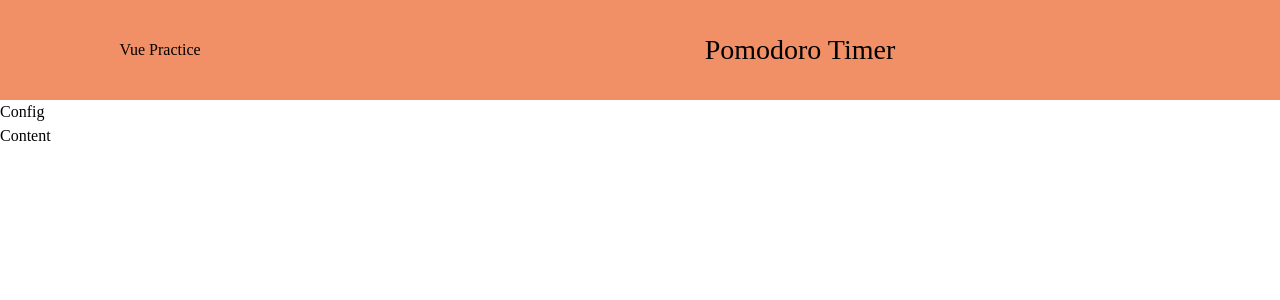
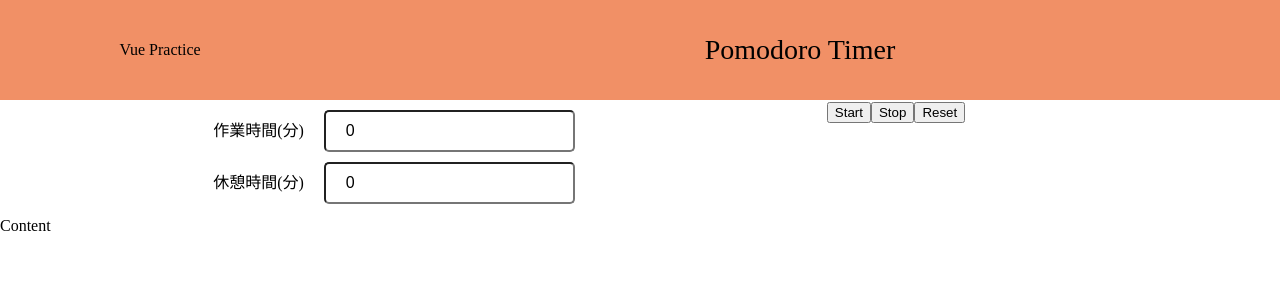
Before and after one commit to mitsu0616/vue-practice, a Vue app: page /pomodoro in a window 1280 px wide. Shown: the top 300 px of the page. Built offline with nearby package versions, Linux system fonts and the light colour scheme.

Commit message:
タイマー機能の実装

```diff
--- a/package.json
+++ b/package.json
@@ -9,6 +9,7 @@
     "preview": "vite preview"
   },
   "dependencies": {
+    "pinia": "^2.1.3",
     "sass": "^1.62.1",
     "vue": "^3.2.47",
     "vue-router": "^4.2.1"
--- a/src/components/PomodoroTimer/Config.vue
+++ b/src/components/PomodoroTimer/Config.vue
@@ -1,11 +1,74 @@
 <script setup>
+import { usePomodoroTimerStore } from "@/store/pomodoroTimer";
+
+const store = usePomodoroTimerStore();
+
+let intervalID;
+
+// startボタン
+const startTimer = () => {
+  store.setStartTime();
+  intervalID = setInterval(timer, 100);
+};
+
+const timer = () => {
+  store.countdown();
+};
+
+// stopボタン
+const stopTimer = () => {
+  clearInterval(intervalID);
+};
+
+// resetボタン
+const resetTimer = () => {
+  store.reset();
+};
 </script>
 
 <template>
-  <div>
-    Config
+  <div class="container">
+    <div class="col-left">
+      <div class="input">
+        <label for="workTime">作業時間(分)</label>
+        <input type="text" v-model="store.workTime" id="workTime" />
+      </div>
+      <div class="input">
+        <label for="restTime">休憩時間(分)</label>
+        <input type="text" v-model="store.restTime" id="restTime" />
+      </div>
+    </div>
+    <div class="col-right">
+      <button @click="startTimer">Start</button>
+      <button @click="stopTimer">Stop</button>
+      <button @click="resetTimer">Reset</button>
+    </div>
   </div>
 </template>
 
 <style lang="scss" scoped>
+.container {
+  width: 80%;
+  margin: auto;
+  display: flex;
+
+  .col-left,
+  .col-right {
+    width: 50%;
+    text-align: center;
+  }
+
+  .input {
+    margin: 10px;
+    label {
+      padding: 10px 20px;
+    }
+
+    input {
+      font-size: 16px;
+      padding: 10px 20px;
+      border-radius: 5px;
+    }
+  }
+}
 </style>
--- a/src/main.js
+++ b/src/main.js
@@ -1,8 +1,12 @@
-import { createApp } from 'vue'
-import './reset.css'
-import App from './App.vue'
-import router from '@/router/index'
+import { createApp } from "vue";
+import { createPinia } from "pinia";
+import "./reset.css";
+import App from "./App.vue";
+import router from "@/router/index";
 
-const app = createApp(App)
-app.use(router)
-app.mount('#app')
+const app = createApp(App);
+const pinia = createPinia();
+
+app.use(router);
+app.use(pinia);
+app.mount("#app");
--- /dev/null
+++ b/src/store/pomodoroTimer.js
@@ -0,0 +1,53 @@
+import { ref, computed } from "vue";
+import { defineStore } from "pinia";
+
+export const usePomodoroTimerStore = defineStore("pomodoroTimer", () => {
+  // State
+  const workTime = ref(0);
+  const restTime = ref(0);
+  const remainingTime = ref(0);
+  const startTime = ref(0);
+  const startRemainingTime = ref(0);
+  const type = ref(1); // 1: work, 1: rest
+
+  // Action
+  const setStartTime = () => {
+    // 残り時間の設定
+    if (remainingTime.value <= 0) {
+      remainingTime.value = type.value === 1 ? workTime.value : restTime.value;
+    }
+
+    // タイマー開始時の残り時間設定
+    startTime.value = new Date().getTime();
+    startRemainingTime.value = remainingTime.value;
+  };
+
+  // タイマー処理
+  const countdown = () => {
+    const nowTime = new Date().getTime();
+    remainingTime.value =
+      startRemainingTime.value - (nowTime - startTime.value);
+
+    // 残り時間が0を下回ったら切り替え
+    if (remainingTime.value < 0) {
+      type.value *= -1;
+      setStartTime();
+    }
+  };
+
+  // タイマーの初期化
+  const reset = () => {
+    remainingTime.value = 0;
+    type.value = 1;
+  };
+
+  return {
+    workTime,
+    restTime,
+    remainingTime,
+    startTime,
+    setStartTime,
+    countdown,
+    reset,
+  };
+});
```
Also changed, not shown: 1 other file (tests, documents, lock files or other folders).
